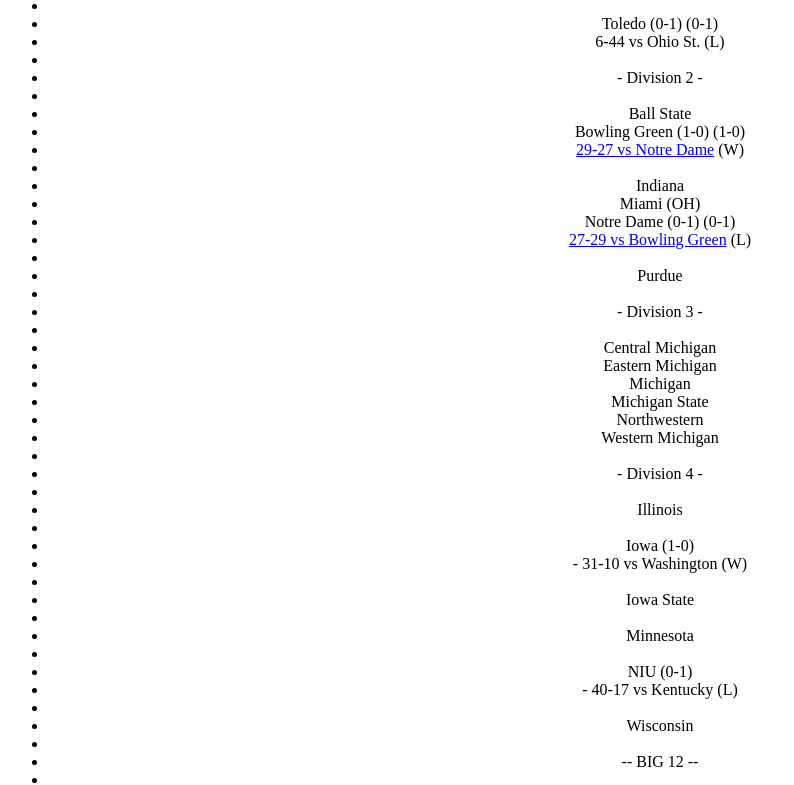
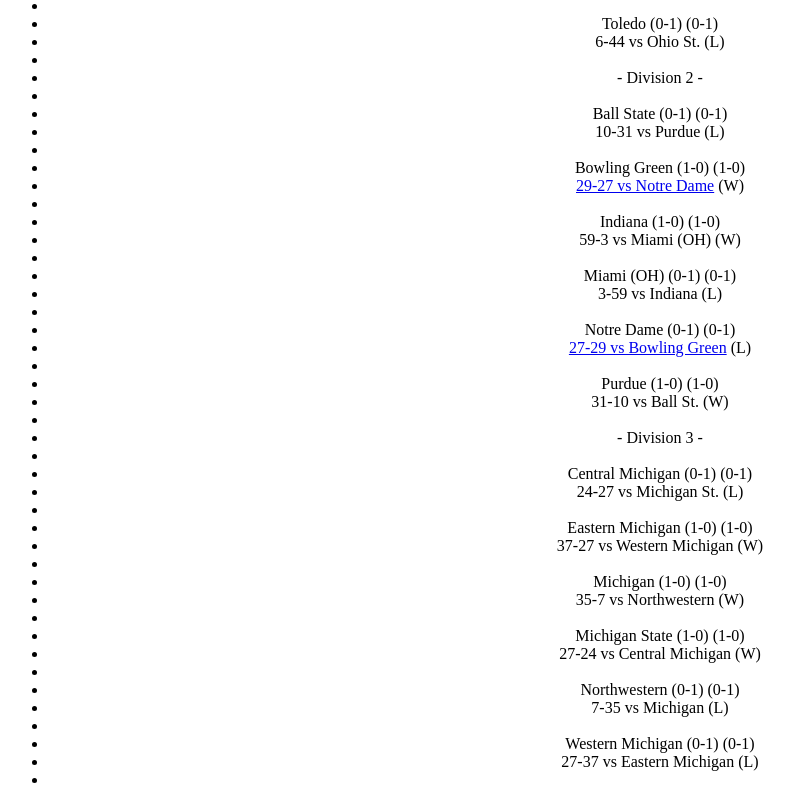
Before and after one commit to burgundybrick/burgundybrick.github.io, a plain HTML site: page index.html in a window 1280 px wide. Shown: the part 3118-3903 px from the top of the page, without its empty margins (0-794 px from the left). Drawn offline with Linux system fonts and the light colour scheme.

Commit message:
Update index.html

```diff
--- a/index.html
+++ b/index.html
@@ -178,25 +178,43 @@
 <li></li>
 <li>- Division 2 -</li>
 <li></li>
-<li>Ball State</li>
+<li>Ball State (0-1) (0-1)</li>
+<li>10-31 vs Purdue (L)</li>
+<li></li>
 <li>Bowling Green (1-0) (1-0)</li>
 <li><a href="https://burgundybrick.github.io/BGvND"> 29-27 vs Notre Dame</a> (W)</li>
 <li></li>
-<li>Indiana</li>
-<li>Miami (OH)</li>
+<li>Indiana (1-0) (1-0)</li>
+<li>59-3 vs Miami (OH) (W)</li>
+<li></li>
+<li>Miami (OH) (0-1) (0-1)</li>
+<li>3-59 vs Indiana (L)</li>
+<li></li>
 <li>Notre Dame (0-1) (0-1)</li>
 <li><a href="https://burgundybrick.github.io/BGvND"> 27-29 vs Bowling Green</a> (L)</li>
 <li></li>
-<li>Purdue</li>
+<li>Purdue (1-0) (1-0)</li>
+<li>31-10 vs Ball St. (W)</li>
 <li></li>
 <li>- Division 3 -</li>
 <li></li>
-<li>Central Michigan</li>
-<li>Eastern Michigan</li>
-<li>Michigan</li>
-<li>Michigan State</li>
-<li>Northwestern</li>
-<li>Western Michigan</li>
+<li>Central Michigan (0-1) (0-1)</li>
+<li>24-27 vs Michigan St. (L)</li>
+<li></li>
+<li>Eastern Michigan (1-0) (1-0)</li>
+<li>37-27 vs Western Michigan (W)</li>
+<li></li>
+<li>Michigan (1-0) (1-0)</li>
+<li>35-7 vs Northwestern (W)</li>
+<li></li>
+<li>Michigan State (1-0) (1-0)</li>
+<li>27-24 vs Central Michigan (W)</li>
+<li></li>
+<li>Northwestern (0-1) (0-1)</li>
+<li>7-35 vs Michigan (L)</li>
+<li></li>
+<li>Western Michigan (0-1) (0-1)</li>
+<li>27-37 vs Eastern Michigan (L)</li>
 <li></li>
 <li>- Division 4 -</li>
 <li></li>
```
